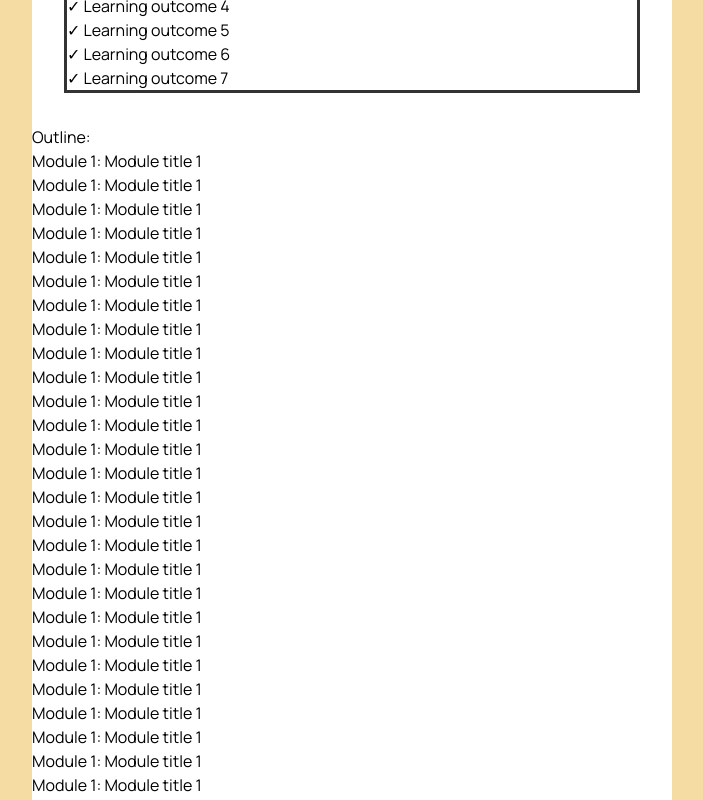
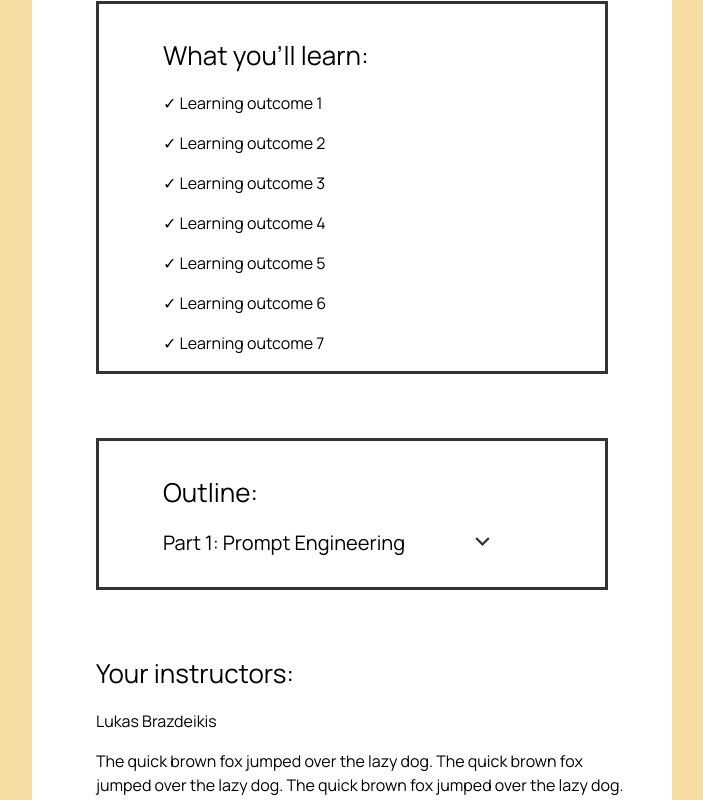
Before and after one commit to WitheringRiser/EleviqWebsite, a React (Create React App) app: page /courses in a window 1280 px wide. Shown: the part 1500-2300 px from the top of the page, without its empty margins (40-743 px from the left). Built offline with nearby package versions, Linux system fonts and the light colour scheme.

Commit message:
drop down made on course page

```diff
--- a/src/components/navbar/navbar.jsx
+++ b/src/components/navbar/navbar.jsx
@@ -36,7 +36,7 @@ const Navbar = () => {
                 }
                 {toggleMenu && (
                     <div className="eleviq__navbar-menu_container scale-up-center">
-                        <div className = "eleviq_navbar-menu_container-links">
+                        <div className = "eleviq__navbar-menu_container-links">
                             <Menu/>
                             <div className = "eleviq__navbar-menu_container-links-sign">
                                 <p>Sign in</p>
--- a/src/containers/courseinfo/courseinfo.css
+++ b/src/containers/courseinfo/courseinfo.css
@@ -2,13 +2,11 @@
     display: flex;
     justify-content: space-between;
     flex-direction: row;
-    align-items: center;
+    align-items: flex-start;
     background: var(--color-textbox-light);
     margin-right: auto;
     margin-top: 5rem;
     width: 50%;
-
-
 }
 
 .eleviq__courseinfo-container{
@@ -18,21 +16,99 @@
 
 .eleviq__courseinfo-container h1{
     margin: 2rem 2rem 1rem 4rem;
-    font-size: 28px;
+    font-size: 30px;
+}
+
+.eleviq__courseinfo-container h2{
+    margin: 2rem 2rem 1rem 4rem;
+    font-size: 26px;
+}
+
+.eleviq__courseinfo-container h3{
+    margin: 0rem 2rem 1rem 4rem;
+    font-size: 20px;
 }
 
 .eleviq__courseinfo-container h4{
     margin: 0rem 2rem 1rem 4rem;
     font-size: 16px;
     flex-direction: row;
+}
 
+.eleviq__courseinfo-container p{
+    margin: 0rem 2rem 1rem 4rem;
+    font-size: 16px;
 }
 
 .eleviq__courseinfo-menu h2{
     font-family: var(--font-family);
 }
 
-.eleviq__courseinfo-learningoutcomes{
+.eleviq__courseinfo-learningoutcomes1{
     border: 3px solid var(--color-text);
-    margin: 2rem 2rem 2rem 2rem;
+    margin: 4rem 4rem 4rem 4rem;
 }
+
+.eleviq__courseinfo-learningoutcomes2{
+    border: 3px solid var(--color-text);
+    margin: 4rem 4rem 4rem 4rem;
+}
+
+.eleviq__courseinfo-learningoutcomes2-dropdown1{
+    display: flex;
+    align-items: center;
+    margin-bottom: 2rem;
+}
+
+.eleviq__courseinfo-learningoutcomes2-part1{
+    float: left;
+    align-items: center;
+}
+
+
+.eleviq__courseinfo-learningoutcomes2 p{
+    line-height: 16px;
+}
+
+.eleviq__courseinfo-menu{
+    margin-left : 2rem;
+    margin-right: 1rem;
+
+    position: relative;
+}
+
+.eleviq__courseinfo-menu svg{
+    cursor: pointer;
+}
+
+.eleviq__courseinfo-menu_container {
+    display: flex;
+    justify-content: flex-start;
+    align-items: flex-start;
+    flex-direction: column;
+    text-align: start;
+    background: var(--color-textbox-light);
+    padding: 1rem;
+    top: 40px;
+    right: 100%; /* Shift the dropdown box all the way to the left */
+    transform: translateX(-220%); /* Bring it back into view */
+    margin-top: 0.5rem;
+    margin-bottom: 1rem;
+    border-radius: 5px;
+  }
+
+
+.eleviq__courseinfo-menu_container p{
+}
+
+.eleviq__courseinfo-menu_container-links p {
+    margin-left: 0;
+    white-space: nowrap; /* Prevents line breaks */
+    overflow: hidden; /* Hides overflowing text */
+    text-overflow: ellipsis; /* Truncates text with an ellipsis (...) */
+    max-width: 100%; /* Limits the width of the text */
+  }
+
+
+.eleviq__courseinfo-menu_container-links-sign{
+}
--- a/src/containers/courseinfo/courseinfo.jsx
+++ b/src/containers/courseinfo/courseinfo.jsx
@@ -1,7 +1,45 @@
-import React from 'react'
+import React, { useState } from 'react';
+import { RiArrowDownSLine, RiArrowUpSLine } from 'react-icons/ri';
 import './courseinfo.css';
 
+
+const Menu = () => (
+  <>
+  <p>Module 1</p>
+  <p>Module 2</p>
+  <p>Module 3</p>
+  <p>Module 4</p>
+  <p>Module 5</p>
+  <p>Module 6</p>
+  <p>Module 7</p>
+  <p>Module 8</p>
+  </>
+)
+
+function DropDown(){
+
+  const [toggleMenu, setToggleMenu] = useState(false);
+
+  return(
+    <div className = "eleviq__courseinfo-menu">
+        {toggleMenu
+            ? <RiArrowUpSLine color = '#333' size = {27} onClick={() => setToggleMenu(false)} />
+            : <RiArrowDownSLine color = '#333' size = {27} onClick={() => setToggleMenu(true)} />
+        }
+        {toggleMenu && (
+            <div className="eleviq__courseinfo-menu_container scale-up-center">
+                <div className = "eleviq__courseinfo-menu_container-links">
+                    <Menu/>
+                </div>
+            </div>
+        )}
+    </div>
+  )
+}
+
+
 export default function CourseInfo() {
+
   return (
     <>
     <div className="eleviq__courseinfo section__margin">
@@ -10,7 +48,7 @@ export default function CourseInfo() {
             <h4>You'll learn how to discover, develop, setup, and sell your game as part of your own game studio. Enroll today for a limited-time discount!</h4>
             <h2>About this course</h2>
             <p>The quick brown fox jumped over the lazy dog. The quick brown fox jumped over the lazy dog. The quick brown fox jumped over the lazy dog. The quick brown fox jumped over the lazy dog. The quick brown fox jumped over the lazy dog. The quick brown fox jumped over the lazy dog. The quick brown fox jumped over the lazy dog. The quick brown fox jumped over the lazy dog. The quick brown fox jumped over the lazy dog. The quick brown fox jumped over the lazy dog. The quick brown fox jumped over the lazy dog. The quick brown fox jumped over the lazy dog.</p>
-            <div className="eleviq__courseinfo-learningoutcomes">
+            <div className="eleviq__courseinfo-learningoutcomes1">
                 <h2>What you'll learn:</h2>
                 <p>✓ Learning outcome 1</p>
                 <p>✓ Learning outcome 2</p>
@@ -20,37 +58,17 @@ export default function CourseInfo() {
                 <p>✓ Learning outcome 6</p>
                 <p>✓ Learning outcome 7</p>
             </div>
-            <h2>Outline:</h2>
-            <p>Module 1: Module title 1</p>
-            <p>Module 1: Module title 1</p>
-            <p>Module 1: Module title 1</p>
-            <p>Module 1: Module title 1</p>
-            <p>Module 1: Module title 1</p>
-            <p>Module 1: Module title 1</p>
-            <p>Module 1: Module title 1</p>
-            <p>Module 1: Module title 1</p>
-            <p>Module 1: Module title 1</p>
-            <p>Module 1: Module title 1</p>
-            <p>Module 1: Module title 1</p>
-            <p>Module 1: Module title 1</p>
-            <p>Module 1: Module title 1</p>
-            <p>Module 1: Module title 1</p>
-            <p>Module 1: Module title 1</p>
-            <p>Module 1: Module title 1</p>
-            <p>Module 1: Module title 1</p>
-            <p>Module 1: Module title 1</p>
-            <p>Module 1: Module title 1</p>
-            <p>Module 1: Module title 1</p>
-            <p>Module 1: Module title 1</p>
-            <p>Module 1: Module title 1</p>
-            <p>Module 1: Module title 1</p>
-            <p>Module 1: Module title 1</p>
-            <p>Module 1: Module title 1</p>
-            <p>Module 1: Module title 1</p>
-            <p>Module 1: Module title 1</p>
-            <p>Module 1: Module title 1</p>
-            <p>Module 1: Module title 1</p>
-            <p>Module 1: Module title 1</p>
+            <div className="eleviq__courseinfo-learningoutcomes2">
+                <h2>Outline:</h2>
+                <div className="eleviq__courseinfo-learningoutcomes2-part1">
+                    <h3>Part 1: Prompt Engineering</h3>
+                </div>
+                <div className="eleviq__courseinfo-learningoutcomes2-dropdown1">
+                    <DropDown/>
+
+                </div>
+            </div>
+
             <h2>Your instructors:</h2>
             <h4>Lukas Brazdeikis</h4>
             <p>The quick brown fox jumped over the lazy dog. The quick brown fox jumped over the lazy dog. The quick brown fox jumped over the lazy dog.</p>
```
